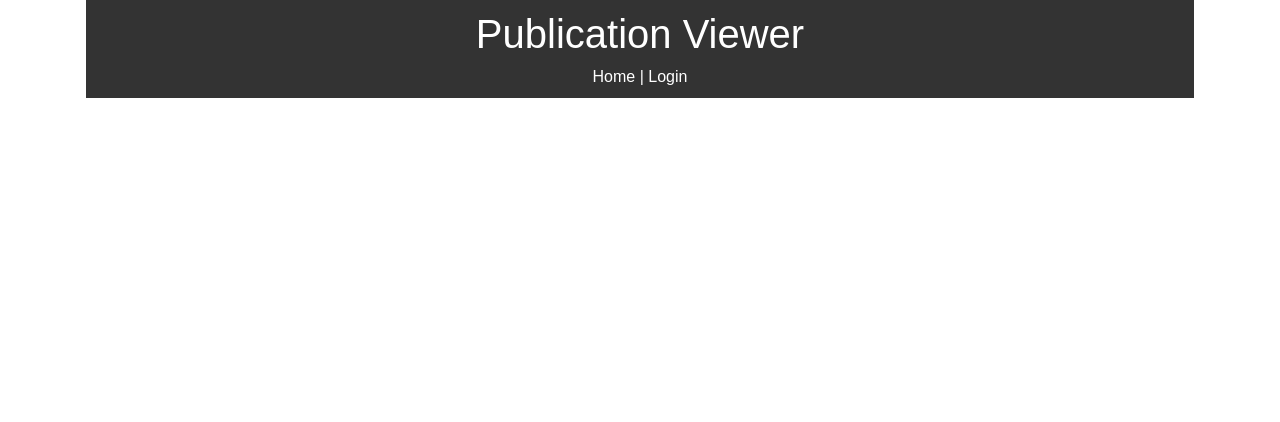
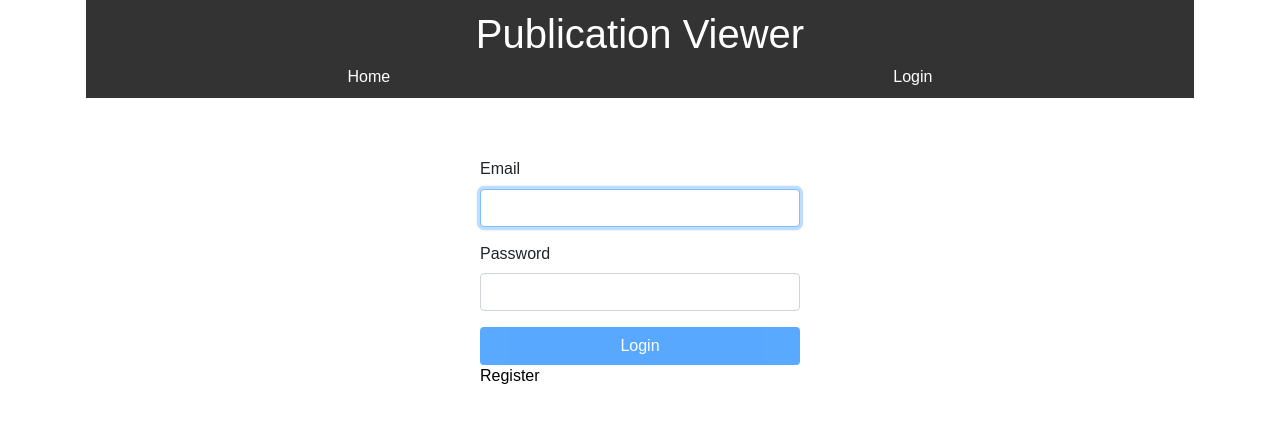
Before and after one commit to Tweezt/PublicationViewerNew, a React (Create React App) app: page /login in a window 1280 px wide. Shown: the top 422 px of the page. Built offline with nearby package versions, Linux system fonts and the light colour scheme.

Commit message:
Preparations for login

```diff
--- a/src/App.js
+++ b/src/App.js
@@ -4,7 +4,7 @@ import "bootstrap/dist/css/bootstrap.min.css";
 
 import Header from "./components/layout/Header";
 
-import About from "./components/pages/About";
+import Login from "./components/pages/Login";
 import Register from "./components/pages/Register";
 import MagazineList from "./components/MagazineList";
 //import uuid from "uuid";
@@ -14,7 +14,9 @@ import "./App.css";
 class App extends Component {
   constructor() {
     super();
-    this.state = {};
+    this.state = {
+      isAuthenticated: false
+    };
   }
 
   render() {
@@ -22,9 +24,9 @@ class App extends Component {
       <Router>
         <div className="App">
           <div className="container">
-            <Header />
+            <Header isAuthenticated={this.state.isAuthenticated} />
             <Route exact path="/" render={props => <MagazineList />} />
-            <Route path="/about" component={About} />
+            <Route path="/login" component={Login} />
             <Route path="/register" component={Register} />
           </div>
         </div>
--- a/src/components/MagazineList.js
+++ b/src/components/MagazineList.js
@@ -15,8 +15,8 @@ class MagazineList extends Component {
       isNext: false,
       limit: 5,
       actualPage: 1,
-      fetchingUrl: `http://localhost:3000/magazines`,
-      // fetchingUrl: "http://publisher.freesher.ct8.pl/magazines",
+      //fetchingUrl: `http://localhost:3000/magazines`,
+      fetchingUrl: "http://publisher.freesher.ct8.pl/magazines",
       searchTitle: undefined,
       searchMinPoints: undefined,
       searchMaxPoints: undefined
--- a/src/components/PopupModal.js
+++ b/src/components/PopupModal.js
@@ -23,10 +23,10 @@ class PopupModal extends Component {
 
   componentDidMount() {
     if (this.props.show) {
-      Axios.get(`http://localhost:3000/magazines/${this.props.idpassed}`)
-        // Axios.get(
-        //   `http://publisher.freesher.ct8.pl/magazines/${this.props.idpassed}`
-        // )
+      // Axios.get(`http://localhost:3000/magazines/${this.props.idpassed}`)
+      Axios.get(
+        `http://publisher.freesher.ct8.pl/magazines/${this.props.idpassed}`
+      )
         .then(res => res.data)
         .then(data => {
           this.setState({ magazine: data });
--- a/src/components/layout/Header.js
+++ b/src/components/layout/Header.js
@@ -1,23 +1,71 @@
-import React from 'react'
-import { Link } from 'react-router-dom'
+import React, { Component } from "react";
+import { Link } from "react-router-dom";
 
-export default function Header() {
+export default class Header extends Component {
+  constructor(props) {
+    super(props);
+    this.props = props;
+  }
+
+  buildLoginLink = () => {
+    if (!this.props.isAuthenticated) {
+      return (
+        <Link style={linkStyle} to="/login">
+          Login
+        </Link>
+      );
+    }
+  };
+  buildLogoutLink = () => {
+    if (this.props.isAuthenticated) {
+      return (
+        <Link style={linkStyle} to="/logout">
+          Logout
+        </Link>
+      );
+    }
+  };
+  buildFavoritesLink = () => {
+    if (this.props.isAuthenticated) {
+      return (
+        <Link style={linkStyle} to="/favorites">
+          Favorites
+        </Link>
+      );
+    }
+  };
+
+  render() {
     return (
-        <header style={headerStyle}>
-            <h1>Publication Viewer</h1>
-            <Link style={linkStyle} to="/">Home</Link> | <Link style={linkStyle} to="/about">Login</Link>
-        </header>
-    )
+      <header style={headerStyle}>
+        <h1>Publication Viewer</h1>
+        <div style={linkContainerStyle}>
+          <Link style={linkStyle} to="/">
+            Home
+          </Link>
+          {this.buildLoginLink()}
+          {this.buildFavoritesLink()}
+          {this.buildLogoutLink()}
+        </div>
+      </header>
+    );
+  }
 }
 
 const headerStyle = {
-    background: '#333',
-    color: '#fff',
-    textAlign: 'center',
-    padding: '10px'
-}
+  background: "#333",
+  color: "#fff",
+  textAlign: "center",
+  padding: "10px"
+};
 
 const linkStyle = {
-    color: '#fff',
-    textDecoration: 'none'
-}
+  color: "#fff",
+  textDecoration: "none"
+};
+const linkContainerStyle = {
+  display: "flex",
+  flexDirectorion: "row",
+  flex: 1,
+  justifyContent: "space-around"
+};
--- a/src/components/pages/About.css
+++ /dev/null
@@ -1,10 +0,0 @@
-@media all and (min-width: 480px) {
-    .Login {
-      padding: 60px 0;
-    }
-
-    .Login form {
-      margin: 0 auto;
-      max-width: 320px;
-    }
-  }
--- a/src/components/pages/About.js
+++ /dev/null
@@ -1,50 +0,0 @@
-import React, { useState } from "react";
-import { Button, FormGroup, FormControl, FormLabel } from "react-bootstrap";
-import "./About.css";
-import { Link } from 'react-router-dom'
-
-export default function About(props) {
-  const [email, setEmail] = useState("");
-  const [password, setPassword] = useState("");
-
-  function validateForm() {
-    return email.length > 0 && password.length > 0;
-  }
-
-  function handleSubmit(event) {
-    event.preventDefault();
-  }
-
-  return (
-    <div className="Login">
-      <form onSubmit={handleSubmit}>
-        <FormGroup controlId="email" bssize="large">
-          <FormLabel>Email</FormLabel>
-          <FormControl
-            autoFocus
-            type="email"
-            value={email}
-            onChange={e => setEmail(e.target.value)}
-          />
-        </FormGroup>
-        <FormGroup controlId="password" bssize="large">
-          <FormLabel>Password</FormLabel>
-          <FormControl
-            value={password}
-            onChange={e => setPassword(e.target.value)}
-            type="password"
-          />
-        </FormGroup>
-        <Button block bssize="large" disabled={!validateForm()} type="submit">
-          Login
-        </Button>
-        <div><Link style={linkStyle} to="/register">Register</Link></div>
-      </form>
-    </div>
-  );
-}
-
-const linkStyle = {
-  color: '#000',
-  textDecoration: 'none'
-}
--- /dev/null
+++ b/src/components/pages/Login.css
@@ -0,0 +1,10 @@
+@media all and (min-width: 480px) {
+    .Login {
+      padding: 60px 0;
+    }
+
+    .Login form {
+      margin: 0 auto;
+      max-width: 320px;
+    }
+  }
--- /dev/null
+++ b/src/components/pages/Login.js
@@ -0,0 +1,54 @@
+import React, { useState } from "react";
+import { Button, FormGroup, FormControl, FormLabel } from "react-bootstrap";
+import "./Login.css";
+import { Link } from "react-router-dom";
+
+export default function Login(props) {
+  const [email, setEmail] = useState("");
+  const [password, setPassword] = useState("");
+
+  function validateForm() {
+    return email.length > 0 && password.length > 0;
+  }
+
+  function handleSubmit(event) {
+    event.preventDefault();
+  }
+
+  return (
+    <div className="Login">
+      <form onSubmit={handleSubmit}>
+        <FormGroup controlId="email" bssize="large">
+          <FormLabel>Email</FormLabel>
+          <FormControl
+            autoFocus
+            type="email"
+            value={email}
+            onChange={e => setEmail(e.target.value)}
+          />
+        </FormGroup>
+        <FormGroup controlId="password" bssize="large">
+          <FormLabel>Password</FormLabel>
+          <FormControl
+            value={password}
+            onChange={e => setPassword(e.target.value)}
+            type="password"
+          />
+        </FormGroup>
+        <Button block bssize="large" disabled={!validateForm()} type="submit">
+          Login
+        </Button>
+        <div>
+          <Link style={linkStyle} to="/register">
+            Register
+          </Link>
+        </div>
+      </form>
+    </div>
+  );
+}
+
+const linkStyle = {
+  color: "#000",
+  textDecoration: "none"
+};
```
